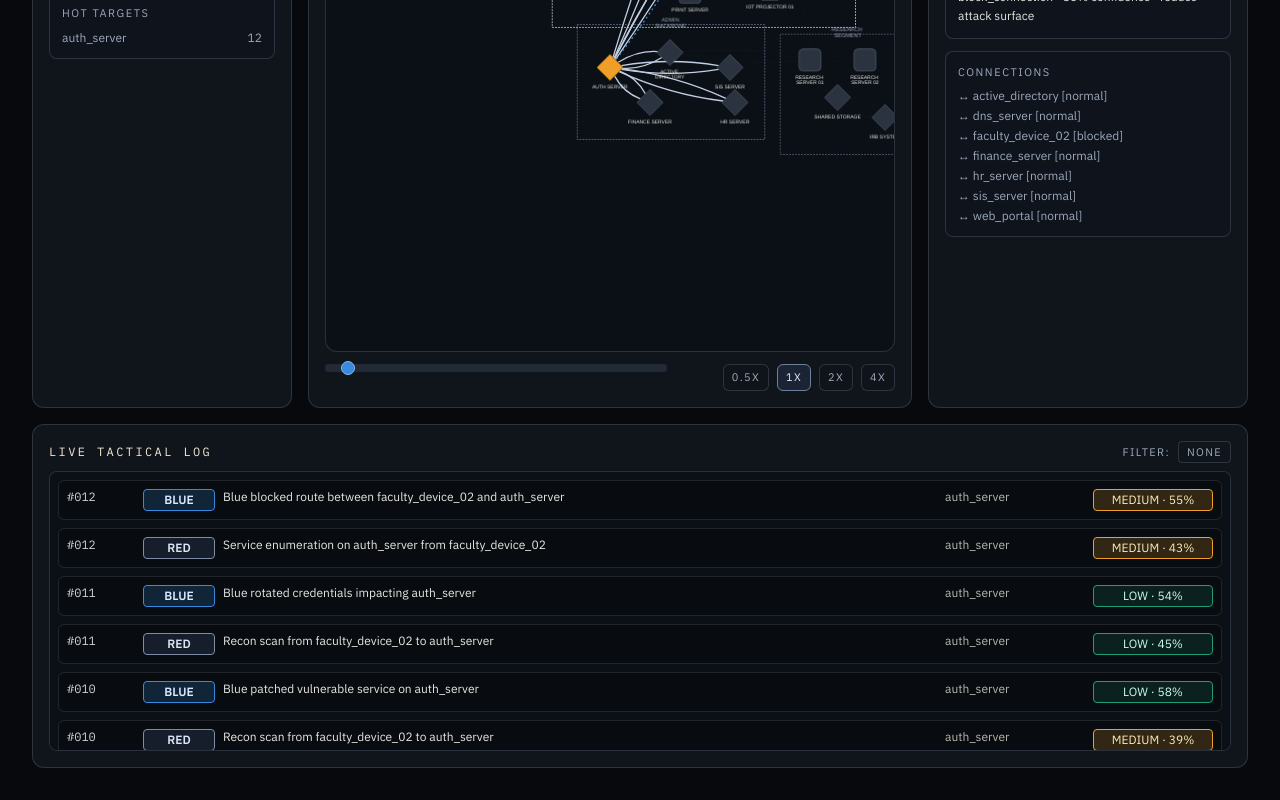
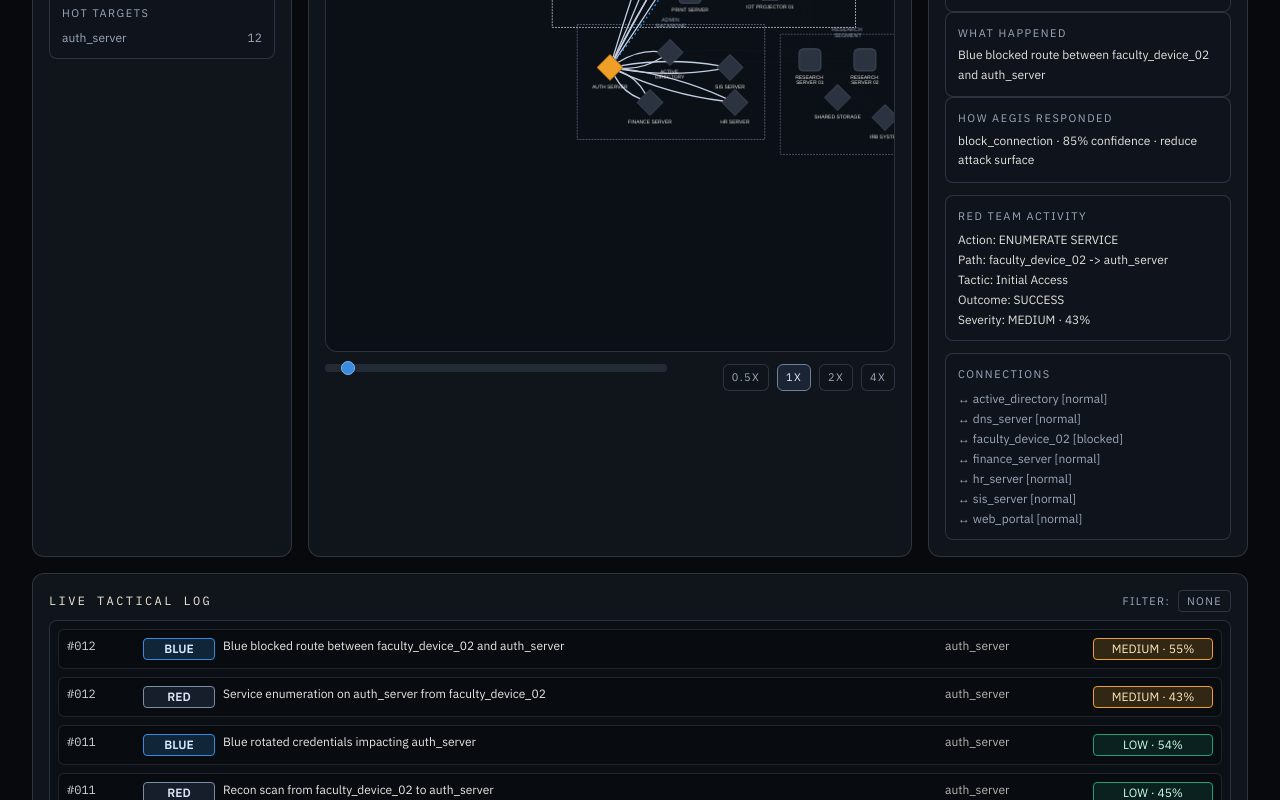
Before and after one commit to v1dit/aegis-demo-checkpoints, a Next.js app in the folder frontend/: page / in a window 1280 px wide. Both pictures are taken after a click on the button 640 px from the left and 1160 px from the top of the page. Shown: the part 660-1460 px from the top of the page. Built offline with nearby package versions, Linux system fonts and the light colour scheme.

Commit message:
feat(frontend): make node intel mode-aware with red-first narratives

```diff
--- a/frontend/src/app/page.tsx
+++ b/frontend/src/app/page.tsx
@@ -303,6 +303,17 @@ export default function Home() {
 
   const latestNodeEvent = nodeEvents[nodeEvents.length - 1] ?? null;
 
+  const latestNodeRedEvent = useMemo<ActionEvent | null>(() => {
+    if (!runtimeState || !selectedNodeId) return null;
+    let latest: ActionEvent | null = null;
+    for (const event of runtimeState.actions) {
+      if (event.actor !== "RED") continue;
+      if (event.source_host !== selectedNodeId && event.target_host !== selectedNodeId) continue;
+      latest = event;
+    }
+    return latest;
+  }, [runtimeState, selectedNodeId]);
+
   const latestNodeExplainability = useMemo<ExplainabilityRecord | null>(() => {
     if (!runtimeState || !selectedNodeId) return null;
     let latest: ExplainabilityRecord | null = null;
@@ -347,6 +358,26 @@ export default function Home() {
   const activeModeLabel = useMemo(() => {
     return PROFILE_MODES.find((mode) => mode.id === selectedScenarioRun.profile_mode)?.label ?? "Mode";
   }, [selectedScenarioRun.profile_mode]);
+
+  const isNoBlueMode = selectedScenarioRun.profile_mode === "no_blue";
+
+  const nodeAttackNarrative = useMemo(() => {
+    const scenarioContext = campaignStage
+      ? `Stage ${campaignStage.stage_index + 1} of ${CAMPAIGN_ALL_5.ordered_stages.length}: ${campaignStage.scenario_name}. ${campaignStage.transition_label}.`
+      : activeScenario
+        ? `${activeScenario.attack_type}. ${activeScenario.expected_flow}`
+        : "Attack stream context is loading.";
+
+    if (latestNodeRedEvent) {
+      return `${scenarioContext} Latest red action on this node: ${latestNodeRedEvent.description}`;
+    }
+
+    if (latestNodeEvent) {
+      return `${scenarioContext} Latest node event: ${latestNodeEvent.description}`;
+    }
+
+    return `${scenarioContext} No direct activity on this node yet.`;
+  }, [campaignStage, activeScenario, latestNodeRedEvent, latestNodeEvent]);
 
   const canStepBack = Boolean(runtimeState && runtimeState.step > 0);
   const canStepForward = Boolean(runtimeState && runtimeState.step < maxStep);
@@ -625,18 +656,54 @@ export default function Home() {
                   </div>
 
                   <NarrativeCard
+                    title="Attack In Progress"
+                    body={nodeAttackNarrative}
+                  />
+
+                  <NarrativeCard
                     title="What Happened"
                     body={latestNodeEvent?.description ?? "No recent event for this node at the current step."}
                   />
 
+                  {!isNoBlueMode ? (
                     <NarrativeCard
                       title="How Aegis Responded"
                       body={
                         latestNodeExplainability
                           ? `${latestNodeExplainability.action} · ${(latestNodeExplainability.confidence * 100).toFixed(0)}% confidence · ${latestNodeExplainability.expected_effect}`
-                        : "No blue rationale has targeted this node yet in the current run."
+                          : "AEGIS has not taken a targeted blue action for this node yet in the current run."
                       }
                     />
+                  ) : null}
+
+                  <div className="mt-3 rounded-lg border border-[var(--border)] bg-[#0e131c] p-3">
+                    <div className="mb-2 text-[11px] uppercase tracking-[0.14em] text-[var(--text-secondary)]">
+                      Red Team Activity
+                    </div>
+                    {latestNodeRedEvent ? (
+                      <ul className="space-y-1 text-xs text-[#e4e3de]">
+                        <li>
+                          Action: {upper(latestNodeRedEvent.action_type)}
+                        </li>
+                        <li>
+                          Path: {latestNodeRedEvent.source_host} -&gt; {latestNodeRedEvent.target_host}
+                        </li>
+                        <li>
+                          Tactic: {latestNodeRedEvent.mitre_tactic}
+                        </li>
+                        <li>
+                          Outcome: {upper(latestNodeRedEvent.outcome)}
+                        </li>
+                        <li>
+                          Severity: {upper(latestNodeRedEvent.severity)} · {riskPercent(latestNodeRedEvent.risk_score)}%
+                        </li>
+                      </ul>
+                    ) : (
+                      <p className="text-xs leading-relaxed text-[#e4e3de]">
+                        No red action has targeted this node yet in the current run.
+                      </p>
+                    )}
+                  </div>
 
                   <div className="mt-3 rounded-lg border border-[var(--border)] bg-[#0e131c] p-3">
                     <div className="mb-2 text-[11px] uppercase tracking-[0.14em] text-[var(--text-secondary)]">
```
Lines whose indentation alone changed are shown as unchanged.
